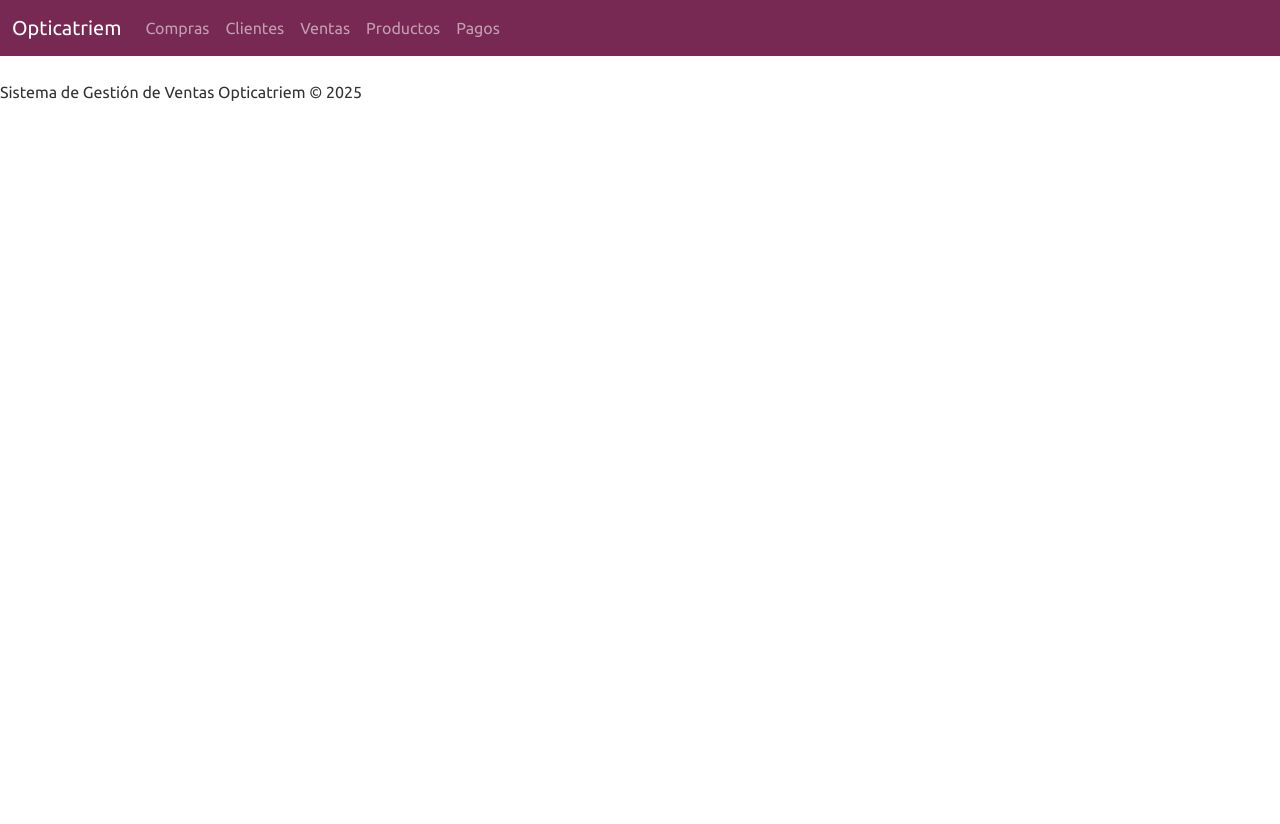
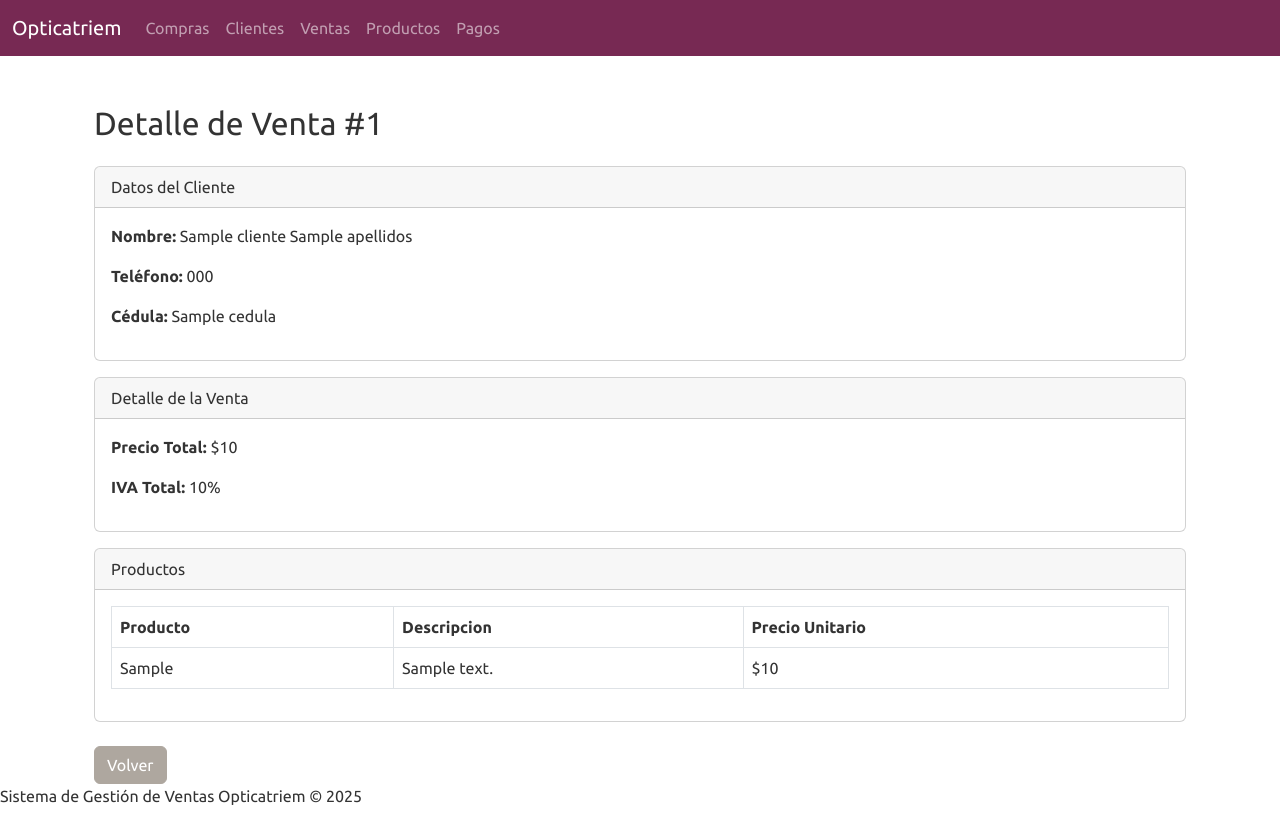
Before and after one commit to CarolinaCS03/PROYECTO, a Flask app: template templates/detalle_venta.html in a window 1280 px wide. Before the commit the page ends 101 px from the top, so only its background shows below. Run offline with Flask 3, Linux system fonts and the light colour scheme; the template is opened without the code that fills it: most values are stand-ins (such as "Sample title", 1, 10 or a date in 2020); some libraries are stand-ins or nearby versions.

Commit message:
Cambios Jeniffer

```diff
--- a/templates/detalle_venta.html
+++ b/templates/detalle_venta.html
@@ -1,36 +1,58 @@
-{% extends 'layout.html' %}
-{% block body %}
-<body class="bg-light">
-  <div class="container mt-5">
-    <div class="row justify-content-center">
-      <div class="col-md-10">
-        <div class="card shadow">
-          <div class="card-body">
-            <h3 class="card-title text-center mb-4">Detalle de Venta</h3>
+{% extends "layout.html" %}
 
-            <div class="row mb-3">
-              <div class="col-md-6">
-                <p><strong>Factura:</strong> {{ venta.NumFactura }}</p>
-                <p><strong>Fecha:</strong> {{ venta.FechaHora }}</p>
-                <p><strong>Cliente:</strong> {{ venta.ClienteNombre }}</p>
-                <p><strong>Forma de Pago:</strong> {{ venta.FormaPago }}</p>
-              </div>
-              <div class="col-md-6 text-md-end">
-                <p><strong>Total:</strong> {{ venta.Total }}</p>
-                <p><strong>IVA Total:</strong> {{ venta.IvaTotal }}</p>
-                <p><strong>Descuento:</strong> {{ venta.Descuento }}</p>
-              </div>
-            </div>
+{% block content %}
+<div class="container mt-5">
+    <h2 class="mb-4">Detalle de Venta #{{ venta.id }}</h2>
 
+    {% if cliente %}
+    <div class="card mb-3">
+        <div class="card-header">Datos del Cliente</div>
+        <div class="card-body">
+            <p><strong>Nombre:</strong> {{ cliente.nombres }} {{ cliente.apellidos }}</p>
+            <p><strong>Teléfono:</strong> {{ cliente.telefono }}</p>
+            <p><strong>Cédula:</strong> {{ venta.cedula }}</p>
+        </div>
+    </div>
+    {% else %}
+        <p class="text-danger">Cliente no encontrado.</p>
+    {% endif %}
 
-            <div class="text-center mt-4">
-              <a href="{{ url_for('carolina') }}" class="btn btn-secondary">Volver a Venta</a>
-            </div>
-          </div>
+    <div class="card mb-3">
+        <div class="card-header">Detalle de la Venta</div>
+        <div class="card-body">
+            <p><strong>Precio Total:</strong> ${{ venta.precio_total }}</p>
+            <p><strong>IVA Total:</strong> {{ venta.iva_total|round(0)|int }}%</p>
         </div>
-      </div>
     </div>
-  </div>
-</body>
 
+    <div class="card">
+        <div class="card-header">Productos</div>
+        <div class="card-body">
+            {% if productos %}
+            <table class="table table-bordered">
+                <thead>
+                    <tr>
+                        <th>Producto</th>
+                        <th>Descripcion</th>
+                        <th>Precio Unitario</th>
+                    </tr>
+                </thead>
+                <tbody>
+                    {% for p in productos %}
+                    <tr>
+                        <td>{{ p.tipo_lente }}</td>
+                        <td>{{ p.descripcion }}</td>
+                        <td>${{ p.precio }}</td>
+                    </tr>
+                    {% endfor %}
+                </tbody>
+            </table>
+            {% else %}
+                <p>No hay productos asociados a esta venta.</p>
+            {% endif %}
+        </div>
+    </div>
+
+    <a href="{{ url_for('ventas') }}" class="btn btn-secondary mt-4">Volver</a>
+</div>
 {% endblock %}
--- a/templates/editar_compra.html
+++ b/templates/editar_compra.html
@@ -20,7 +20,7 @@
             </div>
             <div class="mb-3">
                 <label for="descripcion" class="form-label">Descripción</label>
-                <input type="text" class="form-control" id="descripcion" name="descripcion" value="{{ localidad.descripcion }}" required>
+                <input type="text" class="form-control" id="descripcion" name="descripcion" value="{{ compra.descripcion }}" required>
             </div>
             <div class="mb-3">
                 <label for="costo" class="form-label">Costo</label>
```
Also changed, not shown: templates/editar_cliente.html (renamed from templates/editar_clientes.html), 1 other file.
